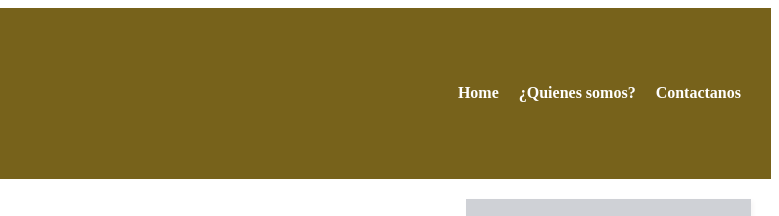
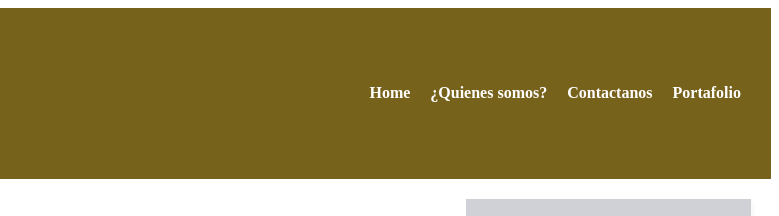
Before and after one commit to dianis3005/examen, a plain HTML site: page index.html in a window 1280 px wide. Shown: the top 216 px of the page, 501-1280 px from the left. Drawn offline with Linux system fonts and the light colour scheme.

Commit message:
Update index.html

```diff
--- a/index.html
+++ b/index.html
@@ -15,6 +15,7 @@
                     <li><a href="https://dianis3005.github.io/examen/">Home</a></li>
                     <li><a href="">¿Quienes somos?</a></li>
                     <li><a href="">Contactanos</a></li>
+                   <li><a href=https://dianis3005.github.io/miportafolio/"">Portafolio</a></li>
                 </ul>
             </nav>
         </div>
```
